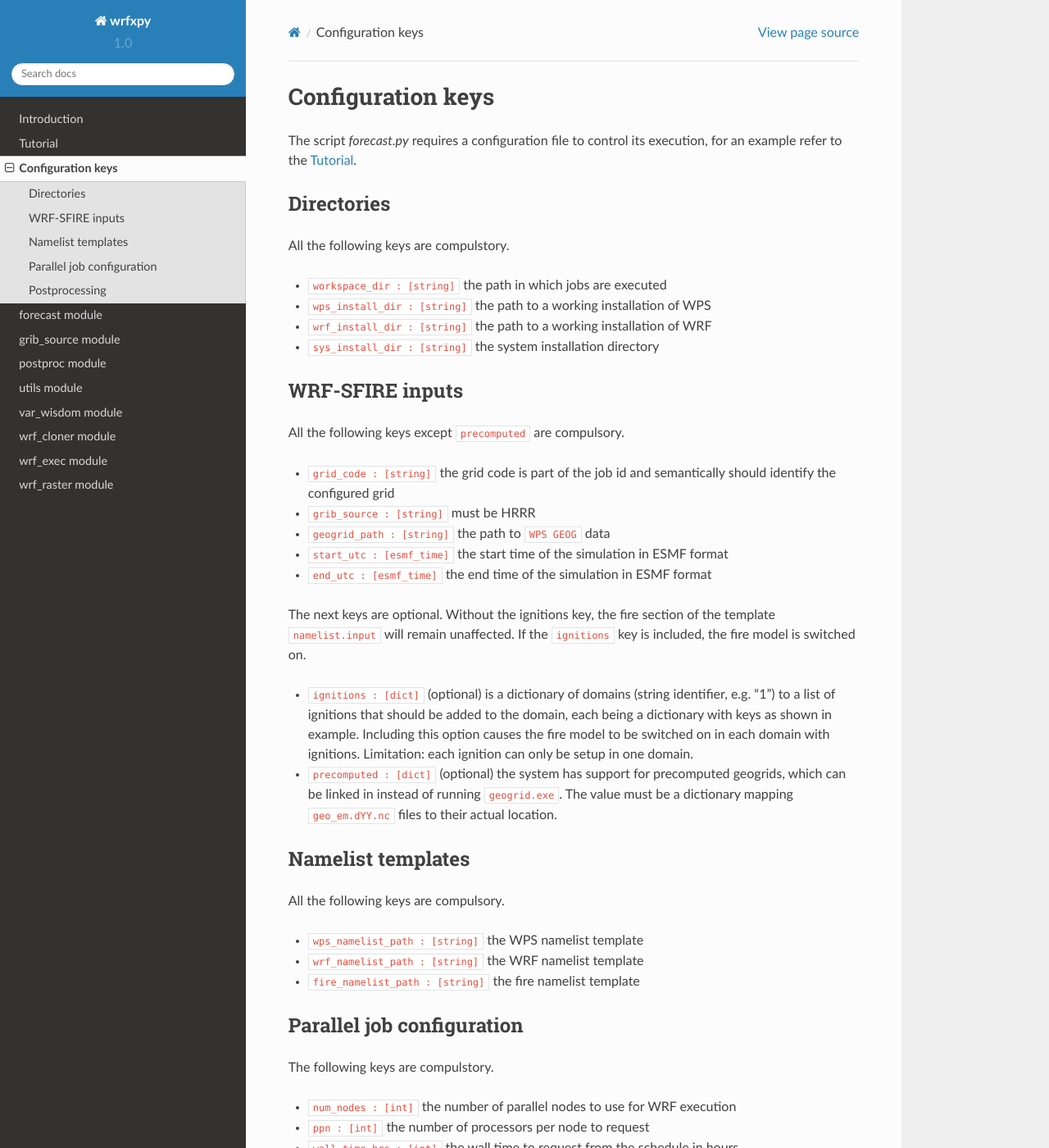
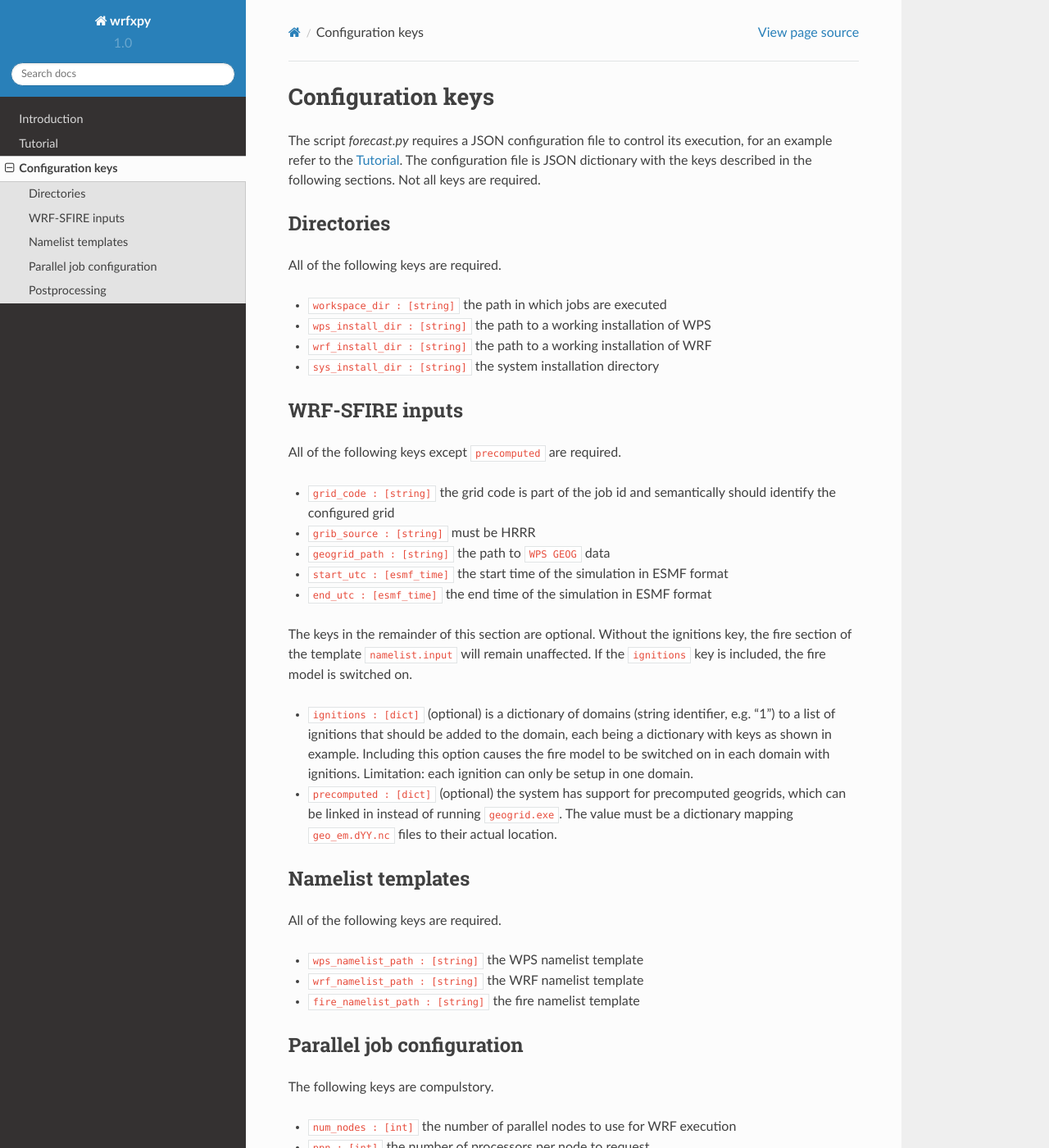
Before and after one commit to openwfm/wrfxpy, a Sphinx documentation site: the page built from docs/source/configuration.rst, in a window 1280 px wide and 1400 px high. Shown: the whole window at 82% size. Built offline with Sphinx 7.4.7 and the Read the Docs theme 2.0.0, drawn with Linux system fonts in a browser that asks for light colours.

Commit message:
updated documentation

```diff
--- a/docs/source/configuration.rst
+++ b/docs/source/configuration.rst
@@ -1,13 +1,14 @@
 Configuration keys
 ******************
 
-The script `forecast.py` requires a configuration file to control its execution,
-for an example refer to the :doc:`tutorial`.
+The script `forecast.py` requires a JSON configuration file to control its execution,
+for an example refer to the :doc:`tutorial`.  The configuration file is JSON dictionary
+with the keys described in the following sections.  Not all keys are required.
 
 Directories
 ===========
 
-All the following keys are compulstory.
+All of the following keys are required.
 
 * ``workspace_dir : [string]`` the path in which jobs are executed
 * ``wps_install_dir : [string]`` the path to a working installation of WPS
@@ -17,7 +18,7 @@ All the following keys are compulstory.
 WRF-SFIRE inputs
 ================
 
-All the following keys except ``precomputed`` are compulsory.
+All of the following keys except ``precomputed`` are required.
 
 * ``grid_code : [string]`` the grid code is part of the job id and semantically should identify the configured grid
 * ``grib_source : [string]`` must be HRRR
@@ -25,7 +26,7 @@ All the following keys except ``precomputed`` are compulsory.
 * ``start_utc : [esmf_time]`` the start time of the simulation in ESMF format
 * ``end_utc : [esmf_time]`` the end time of the simulation in ESMF format
 
-The next keys are optional.  Without the ignitions key, the fire section of
+The keys in the remainder of this section are optional.  Without the ignitions key, the fire section of
 the template ``namelist.input`` will remain unaffected.  If the ``ignitions``
 key is included, the fire model is switched on.
 
@@ -36,7 +37,7 @@ key is included, the fire model is switched on.
 Namelist templates
 ==================
 
-All the following keys are compulsory.
+All of the following keys are required.
 
 * ``wps_namelist_path : [string]`` the WPS namelist template
 * ``wrf_namelist_path : [string]`` the WRF namelist template
--- a/docs/source/index.rst
+++ b/docs/source/index.rst
@@ -7,12 +7,11 @@ Welcome to wrfxpy's documentation!
 ==================================
 
 .. toctree::
-   :maxdepth: 2
+   :maxdepth: 1
 
    intro
    tutorial
    configuration
-   modules
 
 
 Indices and tables
--- a/docs/source/intro.rst
+++ b/docs/source/intro.rst
@@ -10,7 +10,7 @@ In particular, the modules herein can:
 * download GRIB files from various GRIB sources
 * execute geogrid, ungrib, metgrid, real, WRF
 * monitor WRF execution
-* postprocess `netCDF files <http://www.unidata.ucar.edu/software/netcdf/>` to generate raster images or KML files
+* postprocess `netCDF files <http://www.unidata.ucar.edu/software/netcdf/>`_ to generate raster images or KML files
 
 Prerequisites
 =============
@@ -23,6 +23,8 @@ The *wrfxpy* system needs the following software to be installed:
 
 The simplest way to satisfy these requirements is to install `Anaconda Python <https://www.continuum.io/downloads>`_ and then run the following commands:
 
+::
+
   conda install basemap netcdf4
   conda install --channel https://conda.anaconda.org/IOOS simplekml
   pip install f90nml
--- a/docs/source/tutorial.rst
+++ b/docs/source/tutorial.rst
@@ -1,5 +1,11 @@
 Tutorial
 ********
+.. warning::
+
+  It is imperative that a working WRF-SFIRE installation is available.
+  Installation and configuration of WRF-SFIRE is outside the scope of this documentation,
+  please refer to the `OpenWFM <http://www.openwfm.org>`_ website for instructions.
+
 
 To perform a fire forecast, the script ``forecast.py`` has to be executed with
 a JSON configuration file as an argument, for example:
```
